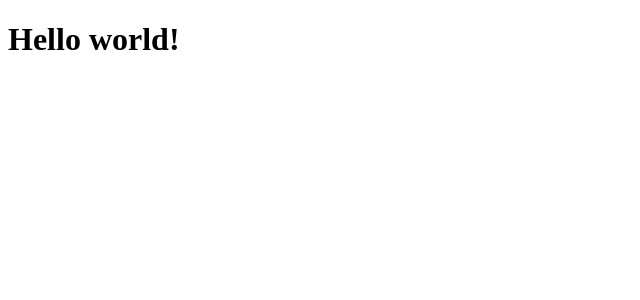
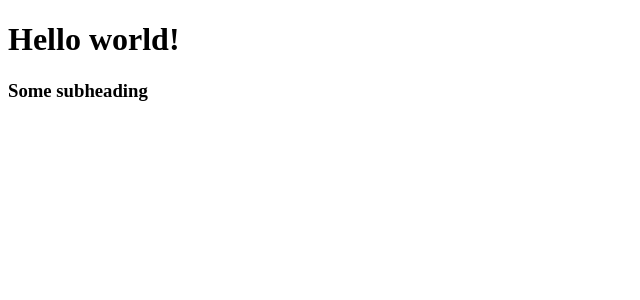
Before and after one commit to stjanis/react_fundamentals, a React app: page / in a window 1280 px wide. Shown: the top 300 px of the page, without its empty margins (0-640 px from the left). Built offline with nearby package versions, Linux system fonts and the light colour scheme.

Commit message:
3: the render method

```diff
--- a/App.js
+++ b/App.js
@@ -2,10 +2,24 @@ import React from 'react';
 
 // class component -- can have state
 class App extends React.Component {
+  // in extension in react component we can do all sorts of things
+  // but in class component we will always have render method
   render() {
+    // render method is expected to return other elements or components
+    // render method is allowed to return only single node
+    // needs to be wrapped in parent container
     return (
-      <h1>Hello world!</h1>
+      <div>
+        <h1>Hello world!</h1>
+        <h3>Some subheading</h3>
+      </div>
     )
+
+    // NOT WORKINg
+    // return (
+    //   <h1>Hello</h1>
+    //   <b>something</b>
+    // )
   }
 }
 
```
